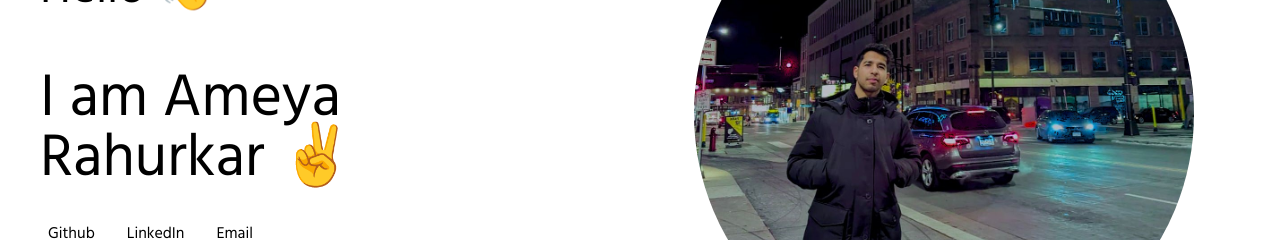
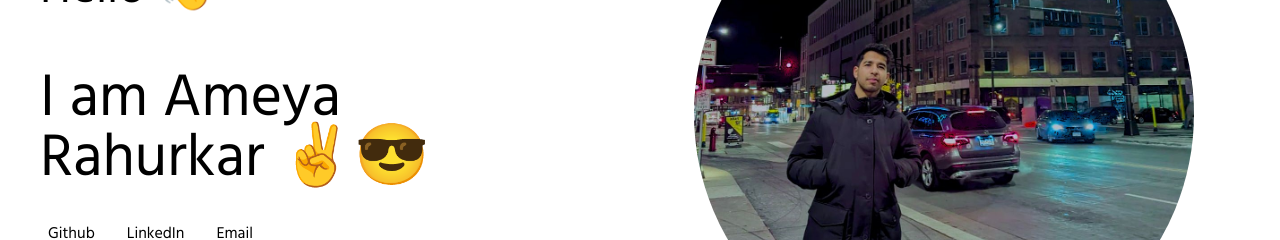
Before and after one commit to Ameya-20/PortfolioAmeya, a Next.js app: page / in a window 1280 px wide. Shown: the part 272-512 px from the top of the page. Built offline with nearby package versions, Linux system fonts and the light colour scheme.

Commit message:
Final Changes

```diff
--- a/data/portfolio.json
+++ b/data/portfolio.json
@@ -176,9 +176,9 @@
       },
 
 
-      "languages": ["Python", "SQL", "Java", "C#", "Go", "R"],
-      "frameworks": ["React", "Springboot", ".Net", "Seaborn", "Pandas", "TensorFlow"],
-      "others": ["Excel", "Tableau", "AWS", "ETL", "Exploratory Analytics", "Statistical Analysis", "Project Management", "A/B Testing"]
+      "languages": ["Python", "Java", "C++", "Go", "SQL", "MySQL", "Kafka", "Spark"],
+      "frameworks": ["React.js", "Next.js", "Springboot", "GraphQL", ".Net","SOAP", "Kubernetes", "Agile/Scrum"],
+      "others": ["AWS (S3, Sagemaker)", "ETL/Data Piplelines", "Machine Learning", "Data Structures", "Algorithms", "CI/CD", "Tableau", "A/B Testing"]
 
     },
 
--- a/pages/index.js
+++ b/pages/index.js
@@ -105,8 +105,8 @@
       >
         <Typical
           steps={[
-            'Welcome To My Website 💐🎊', 2000,
-            'I am Ameya Rahurkar ✌️😎', 2000,
+            'Welcome To My Website 💐🎊', 1500,
+            'I am Ameya Rahurkar ✌️😎', 1500,
 
           ]}
           loop={Infinity}
--- a/pages/resume.js
+++ b/pages/resume.js
@@ -94,7 +94,7 @@
                 <div className="flex mob:flex-col desktop:flex-row justify-between">
                   {resume.languages && (
                     <div className="mt-2 mob:mt-5">
-                      <h2 className="text-lg">Languages</h2>
+                      <h2 className="text-lg">Languages and Database</h2>
                       <ul className="list-disc">
                         {resume.languages.map((language, index) => (
                           <li key={index} className="ml-5 py-2">
```
